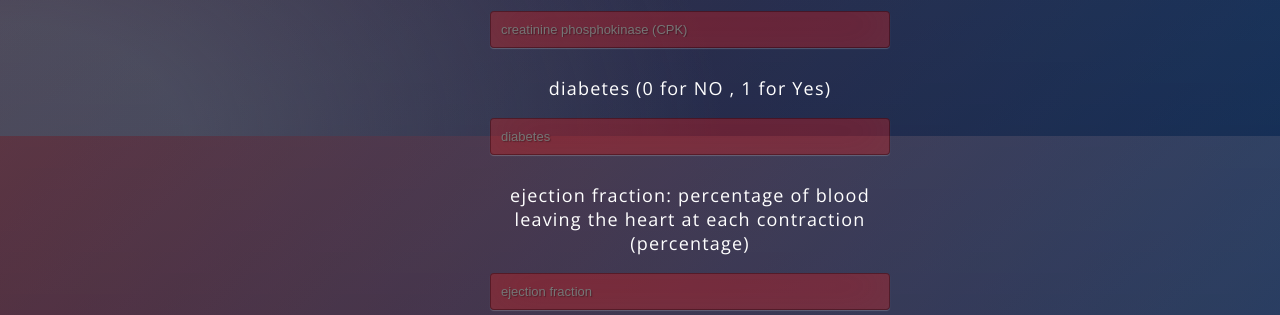
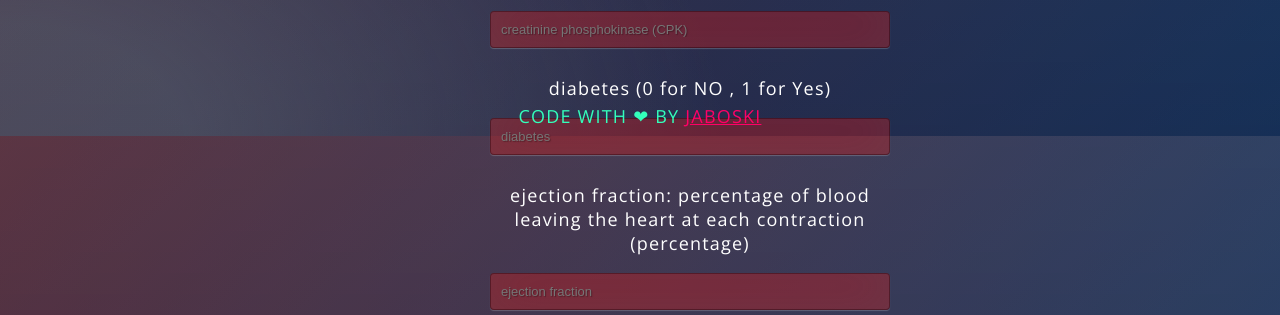
Before and after one commit to abdelrahman-montasser/risk-of-heart-failure-using-machine-learning, a Python web app: template templates/index.html in a window 1280 px wide. Shown: the part 664-979 px from the top of the page. Run offline with Jinja, Linux system fonts and the light colour scheme; the template is opened without the code that fills it, so the values that code supplies are empty.

Commit message:
Update index.html

```diff
--- a/templates/index.html
+++ b/templates/index.html
@@ -10,6 +10,23 @@
 <link href='https://fonts.googleapis.com/css?family=Hind:300' rel='stylesheet' type='text/css'>
 <link href='https://fonts.googleapis.com/css?family=Open+Sans+Condensed:300' rel='stylesheet' type='text/css'>
 <link rel="stylesheet" href="{{ url_for('static', filename='css/style.css') }}">
+	  <style>
+
+	#page-footer {
+
+	  position: fixed;
+	  bottom: 0;
+	  left: 0;
+
+	  width: 100%;
+	  height: 40px;
+	  padding: 0 5px;
+
+	  display: flex;
+	  align-items: center;
+	  justify-content: center;
+	}
+  </style>
 
 </head>
 
@@ -54,6 +71,8 @@
 
  </div>
 
-
+<footer id="page-footer">
+  <p style="color:#33ffbb">CODE WITH ❤ BY <a href="https://github.com/abdelrahman-montasser" style="color:#ff0066">JABOSKI</a></p>
+</footer>
 </body>
 </html>
```
